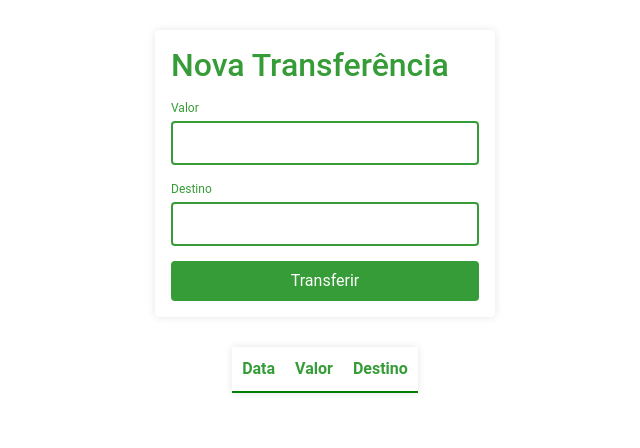
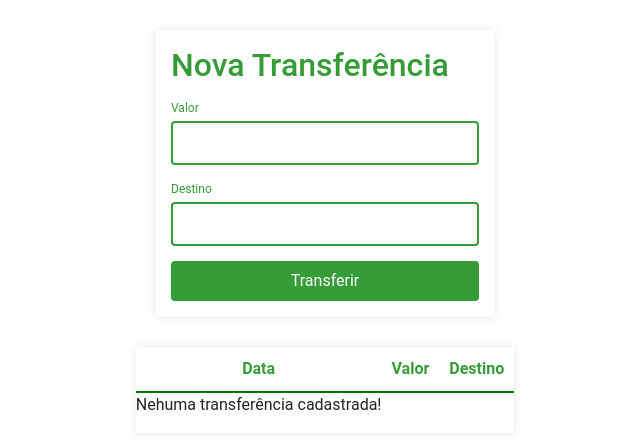
Before and after one commit to OtavioAugustto/bytebank, an Angular app in the folder bytebank/: page / in a window 1280 px wide. Shown: the top 448 px of the page, without its empty margins (315-955 px from the left). Built offline with nearby package versions, Linux system fonts and the light colour scheme.

Commit message:
Implement ng template on table

```diff
--- a/bytebank/src/app/extract/extract.component.html
+++ b/bytebank/src/app/extract/extract.component.html
@@ -4,7 +4,7 @@
       <th class="tabela__cabecalho__conteudo">Valor</th>
       <th class="tabela__cabecalho__conteudo">Destino</th>
     </thead>
-    <tbody>
+    <tbody *ngIf="transferencias?.length > 0; else emptyList">
       <tr class="tabela__linha" *ngFor="let transferencia of transferencias">
         <td class="tabela__conteudo">{{ transferencia?.data | date: "short" }}</td>
         <td class="tabela__conteudo">{{ transferencia?.valor | currency }}</td>
@@ -12,3 +12,6 @@
       </tr>
     </tbody>
 </table>
+<ng-template #emptyList>
+  <p>Nehuma transferência cadastrada!</p>
+</ng-template>
```
Also changed, not shown: bytebank/src/app/extract/extract.component.scss (line endings or trailing spaces).
